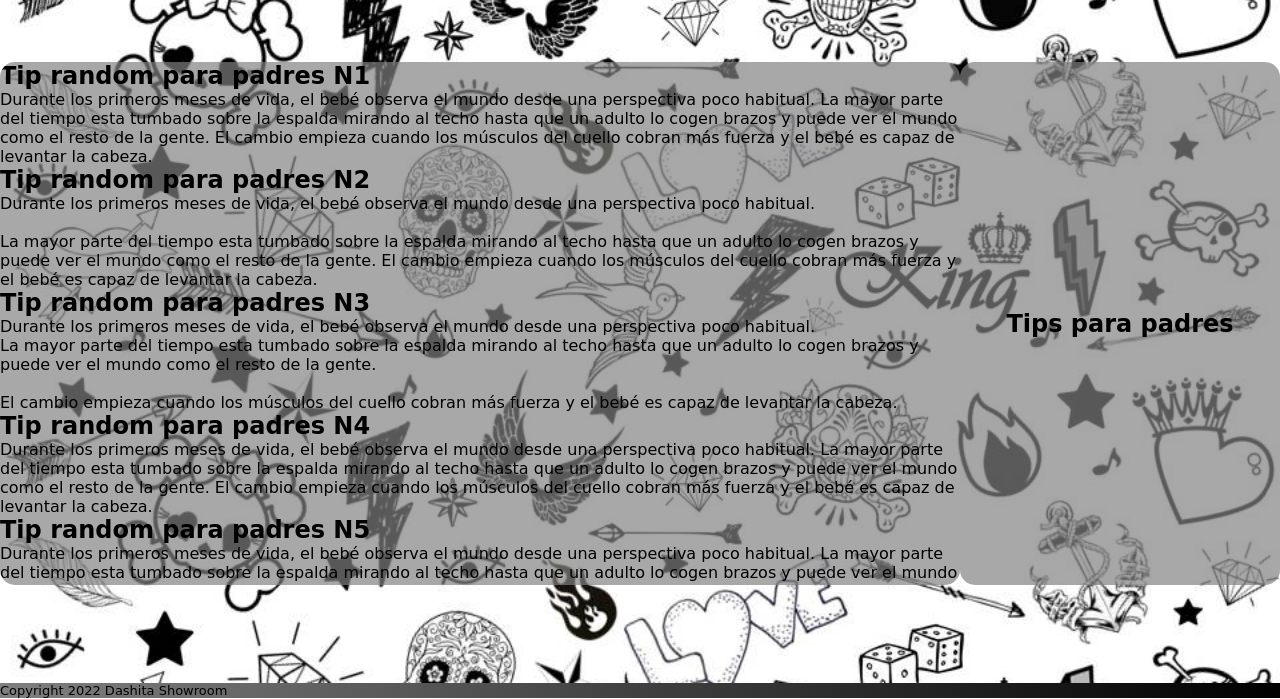
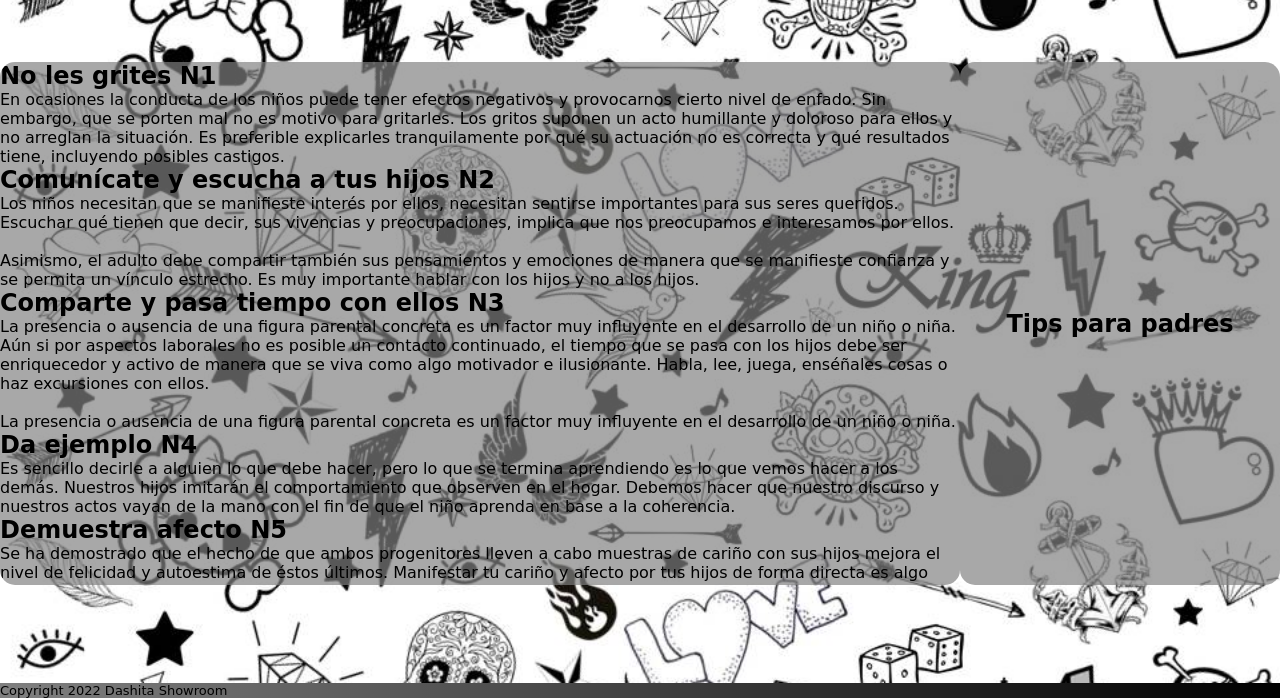
Before and after one commit to Juanse2310/dashita-oficial, a plain HTML site: page paginas/tips.html in a window 1280 px wide. Shown: the part 101-800 px from the top of the page. Drawn offline with Linux system fonts and the light colour scheme; a web font is replaced by a local one.

Commit message:
se modifica pagina de tips

```diff
--- a/paginas/tips.html
+++ b/paginas/tips.html
@@ -37,88 +37,73 @@
 
         <aside class="menuTips">
             <h1 class="titulostip">Tips para padres </h1>
+
         </aside>
 
         <section class="cuerpoTips">
             <div class="tips">
-                <h1 class="titulostip">Tip random para padres N1</h1>
+                <h1 class="titulostip">No les grites N1</h1>
 
                 <P class="home-texto">
-                    Durante los primeros meses de vida, el bebé observa el mundo desde una perspectiva poco habitual.
-                    La mayor parte del tiempo esta tumbado sobre la espalda mirando al techo hasta que un adulto lo
-                    cogen brazos y puede ver el mundo como el resto de la gente. El cambio empieza cuando los músculos
-                    del cuello cobran más fuerza y el bebé es capaz de levantar la cabeza.
+                    En ocasiones la conducta de los niños puede tener efectos negativos y provocarnos cierto nivel de enfado. Sin embargo, que se porten mal no es motivo para gritarles. Los gritos suponen un acto humillante y doloroso para ellos y no arreglan la situación. Es preferible explicarles tranquilamente por qué su actuación no es correcta y qué resultados tiene, incluyendo posibles castigos.
 
                 </P>
             </div>
 
             <div class="tips">
-                <h1 class="titulostip">Tip random para padres N2</h1>
+                <h1 class="titulostip">Comunícate y escucha a tus hijos N2</h1>
 
                 <P class="home-texto">
-                     Durante los primeros meses de vida, el bebé observa el mundo desde una perspectiva poco habitual.
+                    Los niños necesitan que se manifieste interés por ellos, necesitan sentirse importantes para sus seres queridos. Escuchar qué tienen que decir, sus vivencias y preocupaciones, implica que nos preocupamos e interesamos por ellos.
                      <br>
                      <br>
-                    La mayor parte del tiempo esta tumbado sobre la espalda mirando al techo hasta que un adulto lo
-                    cogen brazos y puede ver el mundo como el resto de la gente. El cambio empieza cuando los músculos
-                    del cuello cobran más fuerza y el bebé es capaz de levantar la cabeza.
+                     Asimismo, el adulto debe compartir también sus pensamientos y emociones de manera que se manifieste confianza y se permita un vínculo estrecho. Es muy importante hablar con los hijos y no a los hijos.
 
                 </P>
             </div>
 
             <div class="tips">
-                <h1 class="titulostip">Tip random para padres N3</h1>
+                <h1 class="titulostip">Comparte y pasa tiempo con ellos N3</h1>
 
                 <P class="home-texto">
-                    Durante los primeros meses de vida, el bebé observa el mundo desde una perspectiva poco habitual.
+                    La presencia o ausencia de una figura parental concreta es un factor muy influyente en el desarrollo de un niño o niña.
                     <br>
-                    La mayor parte del tiempo esta tumbado sobre la espalda mirando al techo hasta que un adulto lo
-                    cogen brazos y puede ver el mundo como el resto de la gente.
+                    Aún si por aspectos laborales no es posible un contacto continuado, el tiempo que se pasa con los hijos debe ser enriquecedor y activo de manera que se viva como algo motivador e ilusionante. Habla, lee, juega, enséñales cosas o haz excursiones con ellos.
                     <br>
                     <br>
-                     El cambio empieza cuando los músculos
-                    del cuello cobran más fuerza y el bebé es capaz de levantar la cabeza.
+                    La presencia o ausencia de una figura parental concreta es un factor muy influyente en el desarrollo de un niño o niña.
 
                 </P>
             </div>
 
             <div class="tips">
-                <h1 class="titulostip">Tip random para padres N4</h1>
+                <h1 class="titulostip">Da ejemplo N4</h1>
 
                 <P class="home-texto">
-                    Durante los primeros meses de vida, el bebé observa el mundo desde una perspectiva poco habitual.
-                    La mayor parte del tiempo esta tumbado sobre la espalda mirando al techo hasta que un adulto lo
-                    cogen brazos y puede ver el mundo como el resto de la gente. El cambio empieza cuando los músculos
-                    del cuello cobran más fuerza y el bebé es capaz de levantar la cabeza.
+                    Es sencillo decirle a alguien lo que debe hacer, pero lo que se termina aprendiendo es lo que vemos hacer a los demás. Nuestros hijos imitarán el comportamiento que observen en el hogar. Debemos hacer que nuestro discurso y nuestros actos vayan de la mano con el fin de que el niño aprenda en base a la coherencia.
 
                 </P>
             </div>
 
             <div class="tips">
-                <h1 class="titulostip">Tip random para padres N5</h1>
+                <h1 class="titulostip">Demuestra afecto N5</h1>
 
                 <P class="home-texto">
-                    Durante los primeros meses de vida, el bebé observa el mundo desde una perspectiva poco habitual.
-                    La mayor parte del tiempo esta tumbado sobre la espalda mirando al techo hasta que un adulto lo
-                    cogen brazos y puede ver el mundo como el resto de la gente.
+                    Se ha demostrado que el hecho de que ambos progenitores lleven a cabo muestras de cariño con sus hijos mejora el nivel de felicidad y autoestima de éstos últimos. Manifestar tu cariño y afecto por tus hijos de forma directa es algo esencial. Provoca que los niños se sientan aceptados y queridos.
                     <br>
-                     El cambio empieza cuando los músculos
-                    del cuello cobran más fuerza y el bebé es capaz de levantar la cabeza.
+                    Se trata de hacerles ver que se les quiere de forma incondicional. También aprenden a mostrar afecto hacia los demás y que dicha expresión no resulta inadecuada o vergonzosa.
 
                 </P>
             </div>
 
             <div class="tips">
-                <h1 class="titulostip">Tip random para padres N6</h1>
+                <h1 class="titulostip">Elogia sus logros N6</h1>
 
                 <P class="home-texto">
-                    Durante los primeros meses de vida, el bebé observa el mundo desde una perspectiva poco habitual.
-                    La mayor parte del tiempo esta tumbado sobre la espalda mirando al techo hasta que un adulto lo
-                    cogen brazos y puede ver el mundo como el resto de la gente.
+                    Muy a menudo las personas destacamos las cosas malas que hacen los demás, mientras que cuando hacen algo bien solemos considerar que se ha hecho lo que se debía y no se hace mención a ello.
                     <br>
                     <br>
-                     El cambio empieza cuando los músculos
-                    del cuello cobran más fuerza y el bebé es capaz de levantar la cabeza.
+                    Es importante para un niño que cuando haga algo bien o cumpla un objetivo o logro ello sea elogiado y celebrado por parte de los padres. De este modo el niño ve reforzado su buen comportamiento. Este es uno de los consejos para ser un buen padre más útiles de cara a potenciar el aprendizaje de los pequeños.
 
                 </P>
             </div>
```
